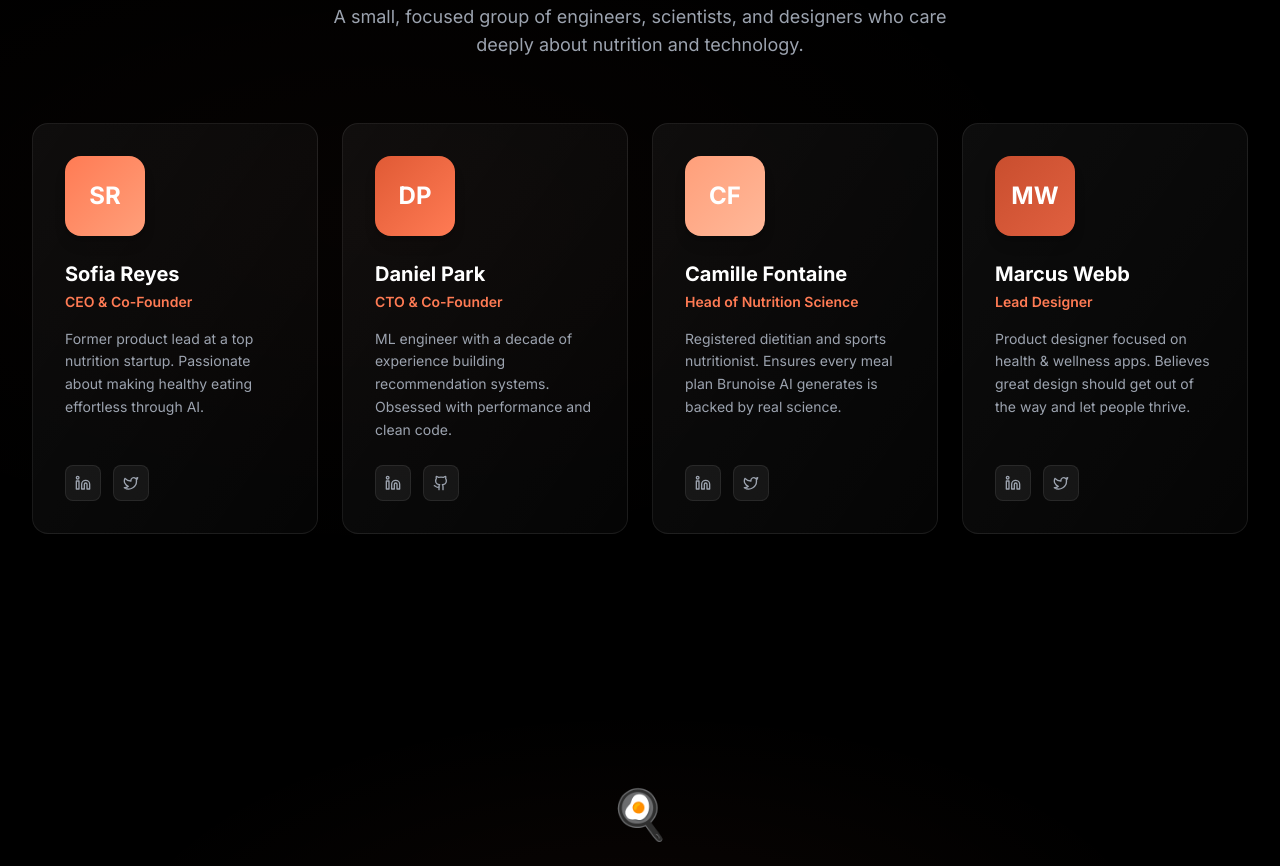
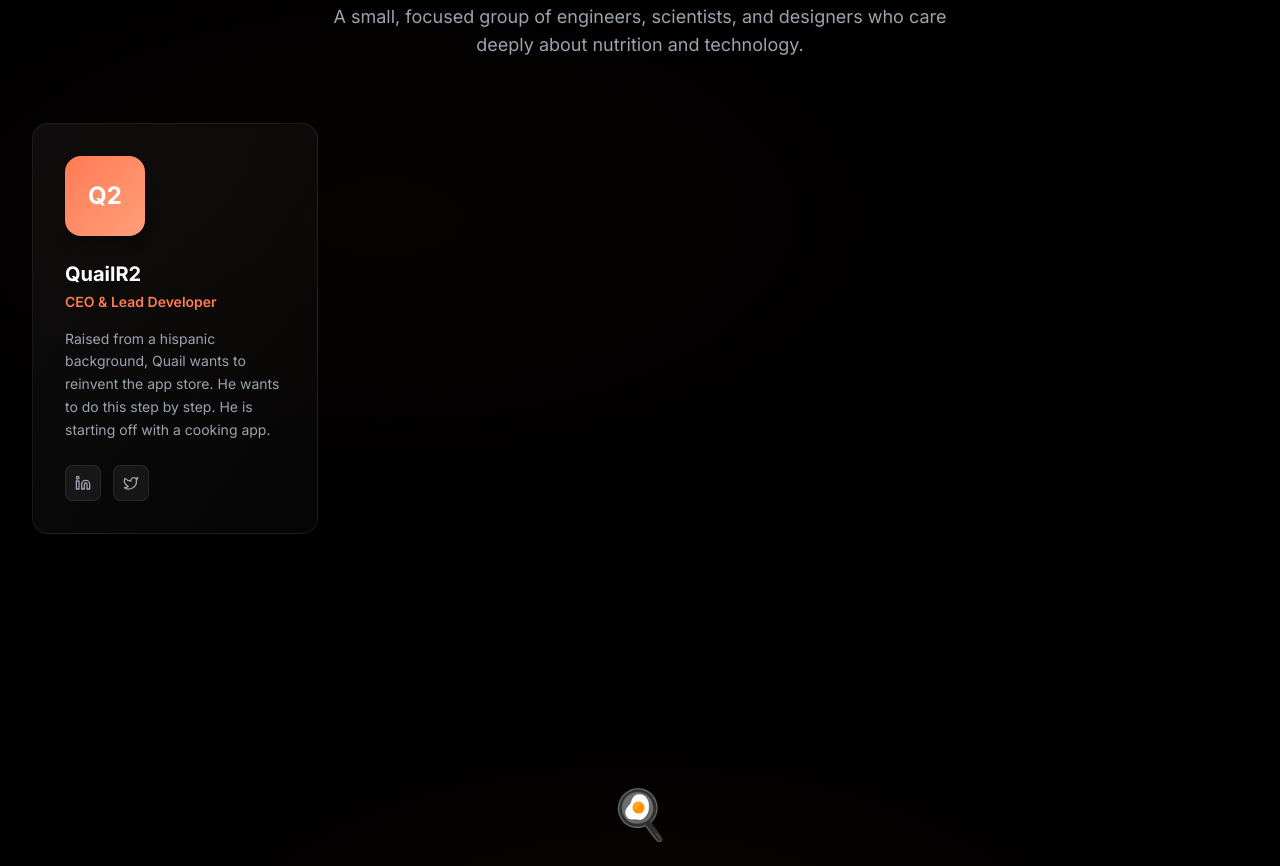
Before and after one commit to Santiago-Enriques/brunoiseai.com, a Next.js app: page / in a window 1280 px wide. Shown: the part 2980-3846 px from the top of the page. Built offline with nearby package versions, Linux system fonts and the light colour scheme.

Commit message:
Update team member information in page.tsx

```diff
--- a/app/page.tsx
+++ b/app/page.tsx
@@ -288,10 +288,7 @@ function Stats() {
 
 // ─── Team ──────────────────────────────────────────────────────────────────
 const team = [
-  { name: 'Sofia Reyes', role: 'CEO & Co-Founder', bio: 'Former product lead at a top nutrition startup. Passionate about making healthy eating effortless through AI.', initials: 'SR', gradient: 'from-[#ff7b54] to-[#ff9f7a]', linkedin: '#', twitter: '#' },
-  { name: 'Daniel Park', role: 'CTO & Co-Founder', bio: 'ML engineer with a decade of experience building recommendation systems. Obsessed with performance and clean code.', initials: 'DP', gradient: 'from-[#e05a35] to-[#ff7b54]', linkedin: '#', github: '#' },
-  { name: 'Camille Fontaine', role: 'Head of Nutrition Science', bio: 'Registered dietitian and sports nutritionist. Ensures every meal plan Brunoise AI generates is backed by real science.', initials: 'CF', gradient: 'from-[#ff9f7a] to-[#ffb899]', linkedin: '#', twitter: '#' },
-  { name: 'Marcus Webb', role: 'Lead Designer', bio: 'Product designer focused on health & wellness apps. Believes great design should get out of the way and let people thrive.', initials: 'MW', gradient: 'from-[#c94e2e] to-[#e06040]', linkedin: '#', twitter: '#' },
+  { name: 'QuailR2', role: 'CEO & Lead Developer', bio: 'Raised from a hispanic background, Quail wants to reinvent the app store. He wants to do this step by step. He is starting off with a cooking app.', initials: 'Q2', gradient: 'from-[#ff7b54] to-[#ff9f7a]', linkedin: '#', twitter: '#' },
 ];
 
 function TeamCard({ member, index }: { member: typeof team[0]; index: number }) {
```
